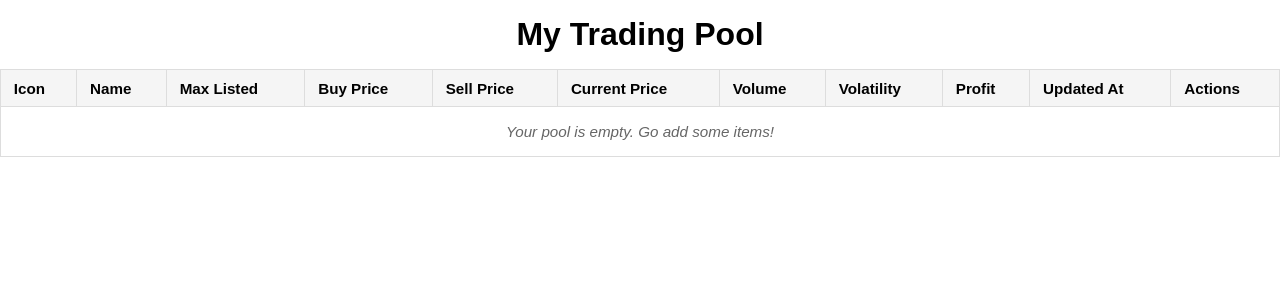
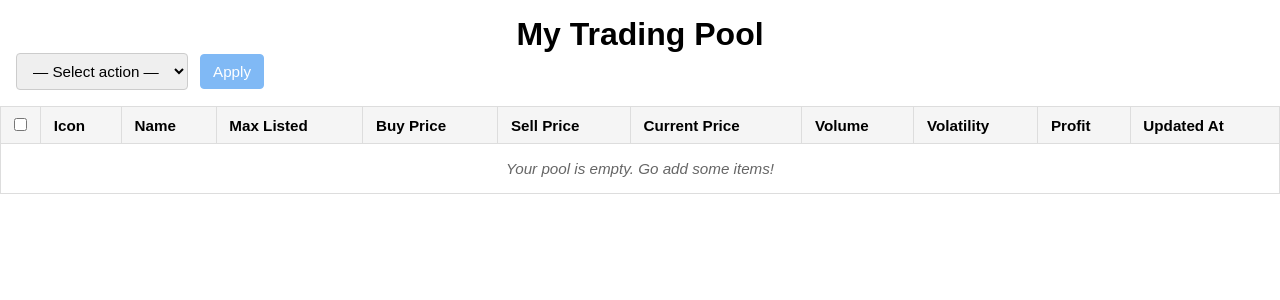
Before and after one commit to SlightlyMadMax/smt-backend, a Python web app: template smt/templates/pool_items.html in a window 1280 px wide. Shown: the part 77-377 px from the top of the page. Run offline with Jinja, Linux system fonts and the light colour scheme; the template is opened without the code that fills it, so the values that code supplies are empty.

Commit message:
add bulk actions controls for pool item table

```diff
--- a/smt/static/css/pool_items.css
+++ b/smt/static/css/pool_items.css
@@ -86,3 +86,67 @@
   color: #636f83;
   border-bottom-color: #636f83;
 }
+
+/* Style the bulk-actions bar */
+.bulk-actions {
+  display: flex;
+  align-items: center;
+  gap: 0.75rem;
+  margin-bottom: 0.75rem;
+  margin-left: 1rem;
+}
+
+.bulk-actions select,
+.bulk-actions button {
+  font-size: 0.95rem;
+  padding: 0.5rem 0.75rem;
+  border-radius: 4px;
+  border: 1px solid #ccc;
+}
+
+.bulk-actions button {
+  background-color: #2d8cf0;
+  color: #fff;
+  border-color: #2d8cf0;
+  cursor: pointer;
+}
+
+.bulk-actions button:disabled {
+  opacity: 0.6;
+  cursor: not-allowed;
+}
+
+/* Tighter checkbox column */
+.pool-table th:first-child,
+.pool-table td:first-child {
+  width: 40px;
+  text-align: center;
+}
+
+/* “Select all” cursor */
+#select-all {
+  cursor: pointer;
+}
+
+/* Hover highlight on rows */
+.pool-table tbody tr:hover {
+  background-color: rgba(0, 0, 0, 0.04);
+}
+
+/* Sticky table header */
+.pool-table thead th {
+  position: sticky;
+  top: 0;
+  z-index: 1;
+  background-color: #f5f5f5;  /* re-declare to cover content scrolling underneath */
+}
+
+/* Responsive font-size adjustment */
+@media (max-width: 768px) {
+  .pool-table {
+    font-size: 0.85rem;
+  }
+  .bulk-actions {
+    flex-wrap: wrap;
+  }
+}
--- a/smt/static/js/pool_items.js
+++ b/smt/static/js/pool_items.js
@@ -1,7 +1,24 @@
 const POLL_INTERVAL = 3000;
 const MAX_ATTEMPTS = 10;
+const applyBtn = document.querySelector('.bulk-actions button');
+const checkboxes = Array.from(document.querySelectorAll('.row-checkbox'));
+const selectAll = document.getElementById('select-all');
 let attemptCount = 0;
 let pollHandle;
+
+function updateApplyState() {
+  applyBtn.disabled = !checkboxes.some(cb => cb.checked);
+}
+
+checkboxes.forEach(cb => cb.addEventListener('change', updateApplyState));
+
+selectAll.addEventListener('change', ev => {
+  const checked = ev.target.checked;
+  checkboxes.forEach(cb => cb.checked = checked);
+  updateApplyState();
+});
+
+updateApplyState();
 
 document.querySelectorAll('.update-form').forEach(form => {
   form.addEventListener('submit', async ev => {
--- a/smt/templates/pool_items.html
+++ b/smt/templates/pool_items.html
@@ -9,9 +9,26 @@
 {% block content %}
 <h1 class="page-name">My Trading Pool</h1>
 
+<form id="bulk-action-form">
+    <div class="bulk-actions">
+        <select name="action" id="bulk-action-select" required>
+            <option value="" disabled selected>— Select action —</option>
+            <option value="remove">Remove</option>
+            <option value="refresh">Refresh</option>
+            <!-- add more actions here -->
+        </select>
+        <button type="submit" class="btn">Apply</button>
+    </div>
+
     <table class="pool-table">
         <thead>
         <tr>
+            <th>
+                <label class="checkbox-label">
+                    <input type="checkbox" id="select-all"/>
+                    <span class="checkbox-custom"></span>
+                </label>
+            </th>
             <th>Icon</th>
             <th>Name</th>
             <th>Max Listed</th>
@@ -22,14 +39,23 @@
             <th>Volatility</th>
             <th>Profit</th>
             <th>Updated At</th>
-        <th>Actions</th>
         </tr>
         </thead>
         <tbody>
         {% for item in items %}
-      <tr class="{% if item.use_for_trading %}ready{% else %}not-ready{% endif %}" data-hash="{{ item.market_hash_name }}">
+        <tr class="{% if item.use_for_trading %}ready{% else %}not-ready{% endif %}"
+            data-hash="{{ item.market_hash_name }}">
+
+            <td>
+                <label class="checkbox-label">
+                    <input type="checkbox" class="row-checkbox" value="{{ item.market_hash_name }}"/>
+                    <span class="checkbox-custom"></span>
+                </label>
+            </td>
+
             <td><img src="{{ item.icon_url }}" alt="{{ item.name }}" width="32"></td>
-        <td><a href="{{ item.listing_url }}" target="_blank" class="item-link" >{{ item.name }}</a></td>
+
+            <td><a href="{{ item.listing_url }}" target="_blank" class="item-link">{{ item.name }}</a></td>
 
             <td>
                 <form class="update-form" action="/api/v1/pool/{{ item.market_hash_name | urlencode }}">
@@ -73,6 +99,7 @@
               {% endif %}
             </span>
             </td>
+
             <td>
             <span class="poll-volume" data-hash="{{ item.market_hash_name }}">
               {% if item.current_volume24h is not none %}
@@ -82,6 +109,7 @@
               {% endif %}
             </span>
             </td>
+
             <td>
             <span class="poll-volatility" data-hash="{{ item.market_hash_name }}">
               {% if item.volatility is not none %}
@@ -91,6 +119,7 @@
               {% endif %}
             </span>
             </td>
+
             <td>
             <span class="poll-profit" data-hash="{{ item.market_hash_name }}">
               {% if item.potential_profit is not none %}
@@ -100,6 +129,7 @@
               {% endif %}
             </span>
             </td>
+
             <td>
             <span class="poll-updated-at" data-hash="{{ item.market_hash_name }}">
               {% if item.updated_at is not none %}
@@ -109,13 +139,6 @@
               {% endif %}
             </span>
             </td>
-
-        <td>
-          <form method="post" action="/api/v1/pool/remove">
-            <input type="hidden" name="market_hash_name" value="{{ item.market_hash_name }}">
-            <button type="submit" class="btn danger small">Remove</button>
-          </form>
-        </td>
         </tr>
         {% else %}
         <tr>
@@ -124,5 +147,6 @@
         {% endfor %}
         </tbody>
     </table>
+</form>
 <script src="/static/js/pool_items.js"></script>
 {% endblock %}
```
Lines whose indentation alone changed are shown as unchanged.
